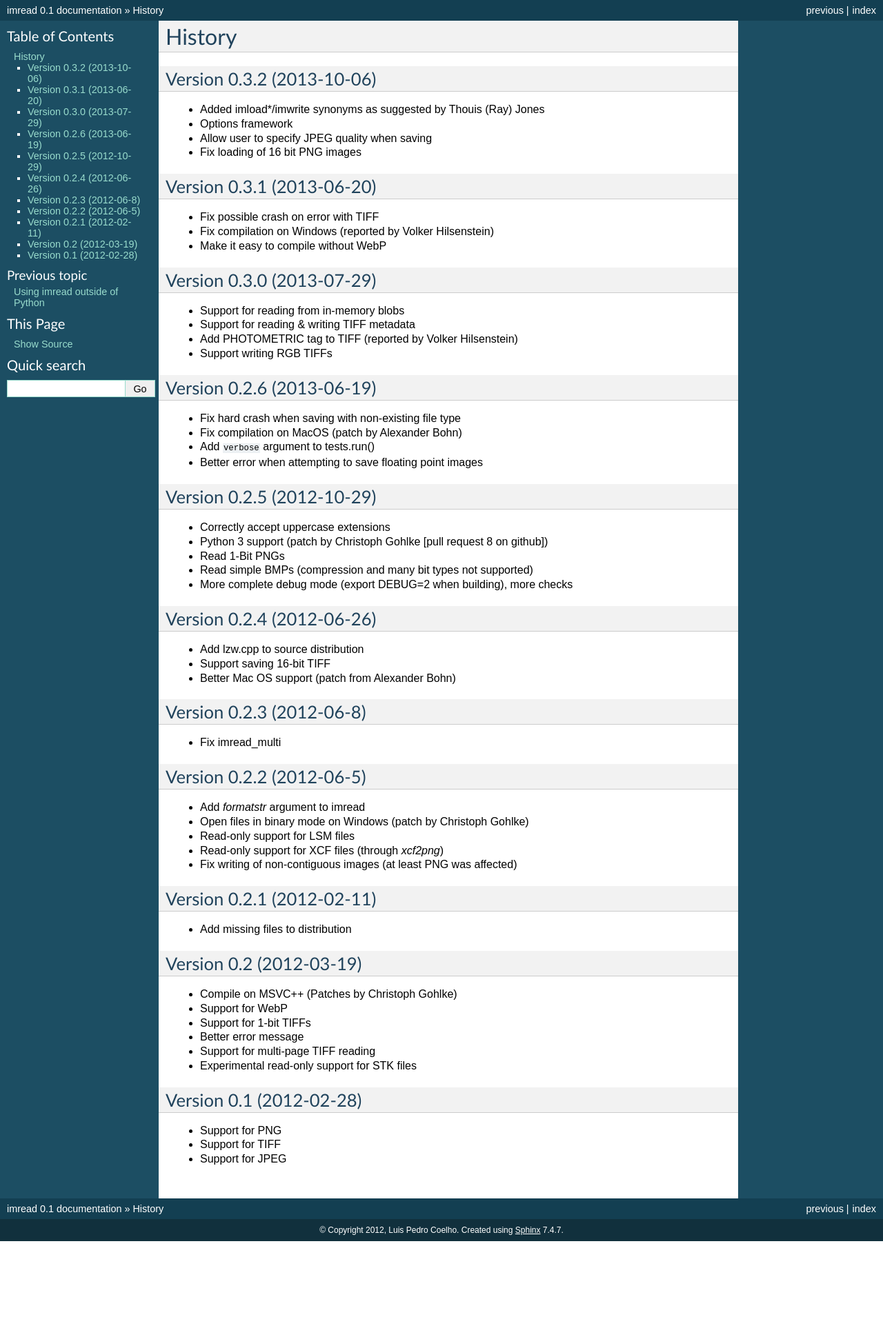
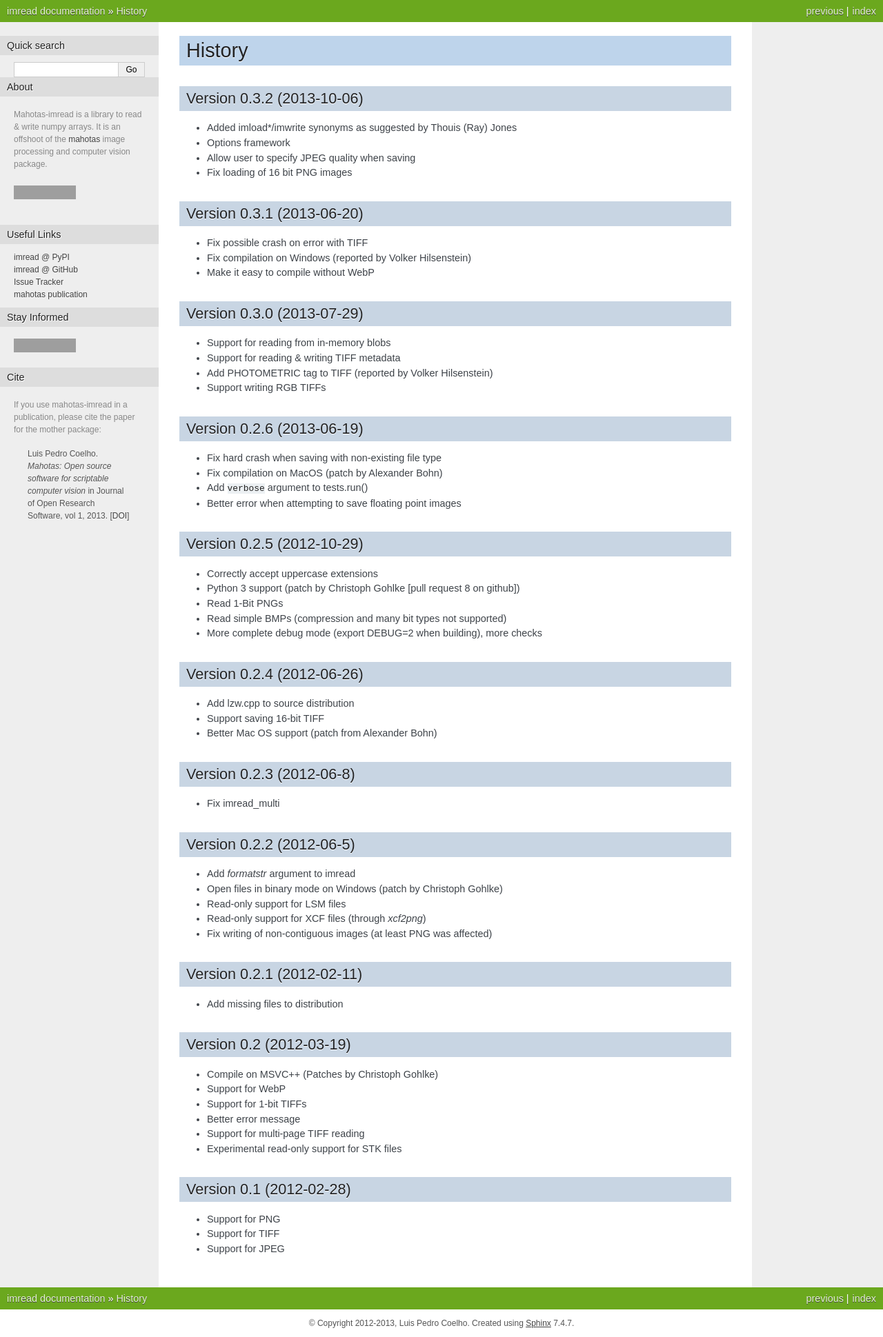
Before and after one commit to luispedro/imread, a Sphinx documentation site: the page built from docs/source/history.rst, in a window 1280 px wide. Shown: the whole page at 69% size. Built offline with Sphinx 7.4.7, drawn with Linux system fonts in a browser that asks for light colours; the version number could not be read and is left out; before the commit the page ends 1800 px from its top, so only the background shows below that; grey boxes are pictures that could not be loaded.

Commit message:
DOC Improve documentation
Use similar templates to mahotas

```diff
--- /dev/null
+++ b/docs/source/_templates/sidebar.html
@@ -0,0 +1,34 @@
+<h3>About</h3>
+
+<p>Mahotas-imread is a library to read &amp; write numpy arrays. It is an
+offshoot of the <a href="http://mahotas.rtfd.org">mahotas</a> image processing
+and computer vision package.</p>
+
+<p>
+  <iframe src="http://ghbtns.com/github-btn.html?user=luispedro&repo=imread&type=watch&count=true&size=large"
+    allowtransparency="true" frameborder="0" scrolling="0" width="200px" height="35px"></iframe>
+</p>
+
+<h3>Useful Links</h3>
+<ul>
+  <li><a href="http://pypi.python.org/pypi/imread">imread @ PyPI</a></li>
+  <li><a href="http://github.com/luispedro/imread">imread @ GitHub</a></li>
+  <li><a href="http://github.com/luispedro/imread/issues">Issue Tracker</a></li>
+  <li><a href="http://dx.doi.org/10.5334/jors.ac">mahotas publication</a></li>
+</ul>
+
+<h3>Stay Informed</h3>
+
+<p><iframe src="http://ghbtns.com/github-btn.html?user=luispedro&type=follow"
+  allowtransparency="true" frameborder="0" scrolling="0" width="165" height="20"></iframe></p>
+
+<h3>Cite</h3>
+
+<p>If you use mahotas-imread in a publication, please cite the paper for the
+mother package:</p>
+
+<blockquote>
+    Luis Pedro Coelho. <em>Mahotas: Open source software for scriptable computer
+    vision</em> in Journal of Open Research Software, vol 1, 2013. [<a
+    href="http://dx.doi.org/10.5334/jors.ac">DOI</a>]
+</blockquote>
--- a/docs/source/conf.py
+++ b/docs/source/conf.py
@@ -1,7 +1,4 @@
 # -*- coding: utf-8 -*-
-#
-# imread documentation build configuration file, created by
-# sphinx-quickstart on Tue Feb 28 13:56:06 2012.
 #
 # This file is execfile()d with the current directory set to its containing dir.
 #
@@ -11,6 +8,7 @@
 # All configuration values have a default; values that are commented out
 # serve to show the default.
 
+from imread import __version__ as imread_version
 import sys, os
 
 # If extensions (or modules to document with autodoc) are in another directory,
@@ -40,14 +38,14 @@ templates_path = ['_templates']
 source_suffix = '.rst'
 
 # The encoding of source files.
-#source_encoding = 'utf-8-sig'
+source_encoding = 'utf-8'
 
 # The master toctree document.
 master_doc = 'index'
 
 # General information about the project.
 project = u'imread'
-copyright = u'2012, Luis Pedro Coelho'
+copyright = u'2012-2013, Luis Pedro Coelho'
 
 # The version info for the project you're documenting, acts as replacement for
 # |version| and |release|, also used in various other places throughout the
@@ -56,11 +54,11 @@ copyright = u'2012, Luis Pedro Coelho'
 # The short X.Y version.
 version = '0.1'
 # The full version, including alpha/beta/rc tags.
-release = '0.1'
+release = imread_version
 
 # The language for content autogenerated by Sphinx. Refer to documentation
 # for a list of supported languages.
-#language = None
+#language = 'en'
 
 # There are two options for replacing |today|: either, you set today to some
 # non-false value, then it is used:
@@ -97,7 +95,7 @@ pygments_style = 'sphinx'
 
 # The theme to use for HTML and HTML Help pages.  See the documentation for
 # a list of builtin themes.
-html_theme = 'default'
+html_theme = 'nature'
 
 # Theme options are theme-specific and customize the look and feel of a theme
 # further.  For a list of options available for each theme, see the
@@ -137,7 +135,9 @@ html_static_path = ['_static']
 #html_use_smartypants = True
 
 # Custom sidebar templates, maps document names to template names.
-#html_sidebars = {}
+html_sidebars = {
+    '*': ['searchbox.html', 'sidebar.html'],
+}
 
 # Additional templates that should be rendered to pages, maps page names to
 # template names.
@@ -228,7 +228,7 @@ man_pages = [
 epub_title = u'imread'
 epub_author = u'Luis Pedro Coelho'
 epub_publisher = u'Luis Pedro Coelho'
-epub_copyright = u'2012, Luis Pedro Coelho'
+epub_copyright = u'2012-2013, Luis Pedro Coelho'
 
 # The language of the text. It defaults to the language option
 # or en if the language is not set.
--- a/docs/source/history.rst
+++ b/docs/source/history.rst
@@ -39,7 +39,7 @@ Version 0.2.5 (2012-10-29)
 - More complete debug mode (export DEBUG=2 when building), more checks
 
 Version 0.2.4 (2012-06-26)
--------------------------
+--------------------------
 - Add lzw.cpp to source distribution
 - Support saving 16-bit TIFF
 - Better Mac OS support (patch from Alexander Bohn)
--- a/imread/__init__.py
+++ b/imread/__init__.py
@@ -7,6 +7,7 @@
 from __future__ import print_function
 try:
     from .imread import imread, imsave, imread_multi, imread_from_blob
+    from .imread_version import __version__
 except ImportError as e:
     import sys
     print('''\
```
